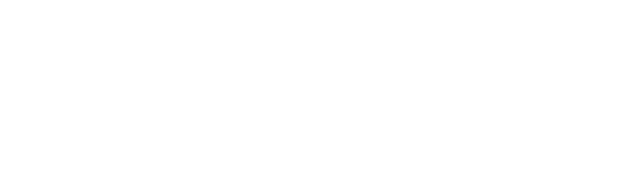
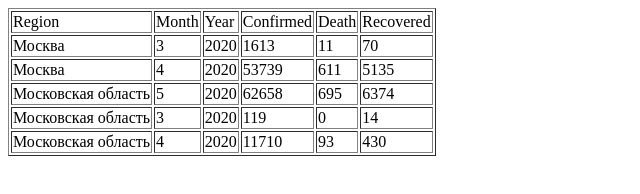
Before and after one commit to olololiy/statistics, a plain HTML site: page index.html in a window 1280 px wide. Shown: the whole page, without its empty margins (0-640 px from the left). Drawn offline with Linux system fonts and the light colour scheme.

Commit message:
вывыодит таблицу

```diff
--- a/index.html
+++ b/index.html
@@ -17,6 +17,16 @@
 
       <section>
 
+        <table id="TableA" border="1">
+          <tr>
+          <td>Region</td>
+          <td>Month</td>
+          <td>Year</td>
+          <td>Confirmed</td>
+          <td>Death</td>
+          <td>Recovered</td>
+          </tr>
+          </table>
       </section>
 
     <script src="script.js">
--- a/script.js
+++ b/script.js
@@ -26,7 +26,46 @@ let diffDeath;
 let diffRecoverd;
 
 const requestURL =
-'https://raw.githubusercontent.com/olololiy/statistics/main/stats.json?token=APPSQVEYYGTC367CTM4XJ63BJCA7M';    //сохранили ссылку в переменную
+'https://raw.githubusercontent.com/olololiy/statistics/main/stats.json?token=APPSQVGX6XS5NBFMWR2SXPTBKRANG';  //сохранили ссылку в переменную
+
+function addRow(tableID) {
+  // Get a reference to the table
+  var tableRef = document.getElementById(tableID);
+
+  // Insert a row in the table at row index 0
+  var newRow = tableRef.insertRow(-1);
+
+  // Insert a cell in the row at index 0
+  var newCell = newRow.insertCell(0);
+  // Append a text node to the cell
+  var newText = document.createTextNode(currentCity);
+  newCell.appendChild(newText);
+
+  var newCell = newRow.insertCell(1);
+  // Append a text node to the cell
+  var newText = document.createTextNode(currentMonth + 1);
+  newCell.appendChild(newText);
+
+  var newCell = newRow.insertCell(2);
+  // Append a text node to the cell
+  var newText = document.createTextNode(currentYear);
+  newCell.appendChild(newText);
+
+  var newCell = newRow.insertCell(3);
+  // Append a text node to the cell
+  var newText = document.createTextNode(finishConfirmed);
+  newCell.appendChild(newText);
+
+  var newCell = newRow.insertCell(4);
+  // Append a text node to the cell
+  var newText = document.createTextNode(finishDeath);
+  newCell.appendChild(newText);
+
+  var newCell = newRow.insertCell(5);
+  // Append a text node to the cell
+  var newText = document.createTextNode(finishRecoverd);
+  newCell.appendChild(newText);
+}
 
 
 fetch(requestURL)
@@ -58,6 +97,7 @@ fetch(requestURL)
             finishConfirmed = stats.confirmed;
             finishDeath = stats.deaths;
             finishRecoverd = stats.recovered;
+
             //обновляем finish
           }
           else{//(currentMonth != (new Date(currentDate).getMonth))
@@ -66,6 +106,9 @@ fetch(requestURL)
             diffConfirmed = finishConfirmed - startConfirmed;
             diffDeath = finishDeath - startDeath;
             diffRecoverd = finishRecoverd - startRecovered;
+
+            // Call addRow() with the ID of a table
+            addRow('TableA');
 
             currentYear = new Date(currentDate).getFullYear();
             currentMonth = new Date(currentDate).getMonth();
@@ -76,6 +119,7 @@ fetch(requestURL)
 
 
           }
+
    })
   }
 })
```
